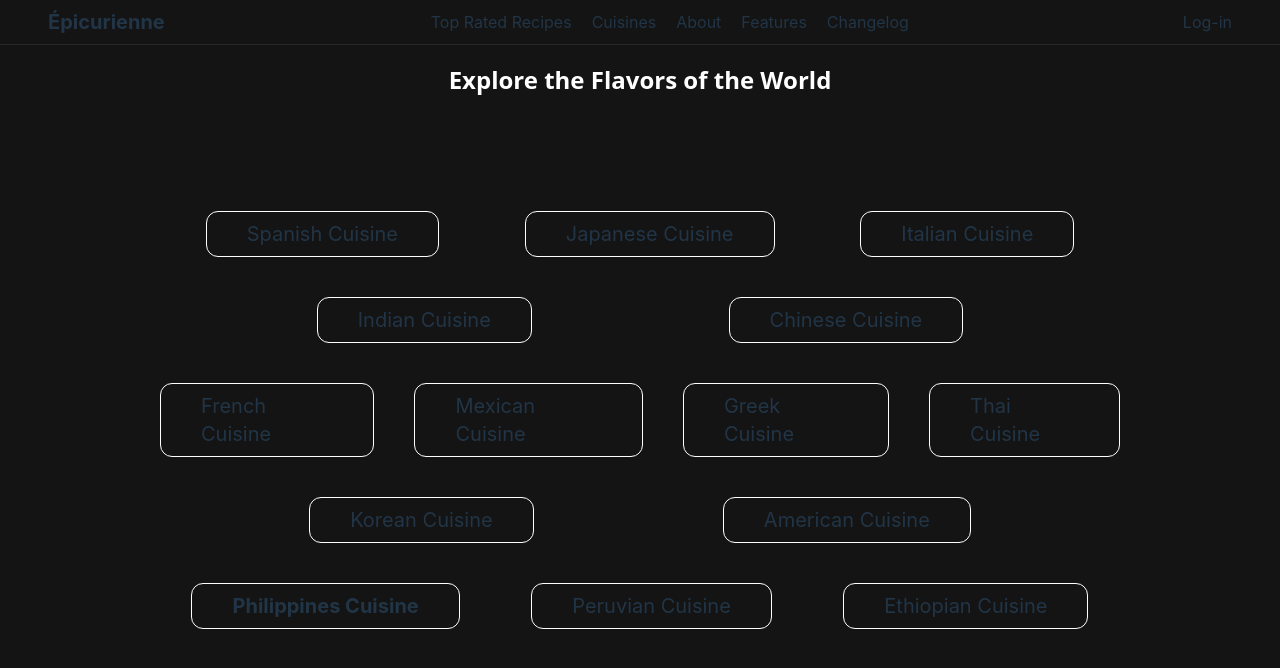
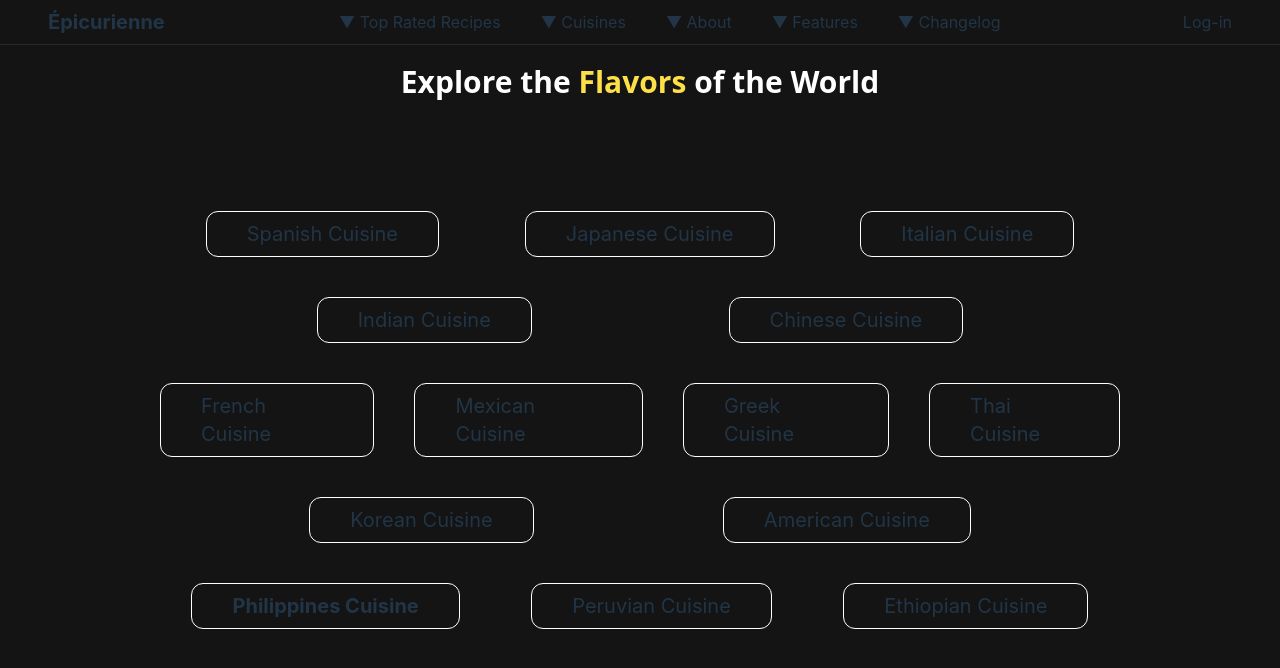
Before and after one commit to Meliorasimp/RecipeApp, a React (Vite) app in the folder client/: page /cuisines in a window 1280 px wide. Shown: the top 668 px of the page. Built offline with nearby package versions, Linux system fonts and the light colour scheme.

Commit message:
Added Navigation Custom hook

```diff
--- a/client/src/components/Navbar.jsx
+++ b/client/src/components/Navbar.jsx
@@ -15,12 +15,12 @@ const Navbar = () => {
     <div className='navbar-background z-50'>
       <div className='flex justify-between items-center m-2'>
         <h1 className='font-bold text-xl ml-10 cursor-pointer' onClick={handleHomePageClick}>Épicurienne</h1>
-        <div className='flex gap-5 mr-2 justify-center items-center'>
-            <h1 className='cursor-pointer hover:text-orange-300'>Top Rated Recipes</h1>
-            <h1 className='cursor-pointer hover:text-orange-300' onClick={handleCuisineClick}>Cuisines</h1>
-            <h1 className='cursor-pointer hover:text-orange-300'>About</h1>
-            <h1 className='cursor-pointer hover:text-orange-300'>Features</h1>
-            <h1 className='cursor-pointer hover:text-orange-300'>Changelog</h1>
+        <div className='flex gap-10 mr-2 justify-center items-center'>
+            <h1 className='cursor-pointer hover:text-orange-300'> &#x25BC; Top Rated Recipes</h1>
+            <h1 className='cursor-pointer hover:text-orange-300' onClick={handleCuisineClick}>&#x25BC; Cuisines</h1>
+            <h1 className='cursor-pointer hover:text-orange-300'>&#x25BC; About</h1>
+            <h1 className='cursor-pointer hover:text-orange-300'>&#x25BC; Features</h1>
+            <h1 className='cursor-pointer hover:text-orange-300'>&#x25BC; Changelog</h1>
         </div>
         <div>
           <h1 className='mr-10'>Log-in</h1>
--- /dev/null
+++ b/client/src/hooks/Navigationhook.jsx
@@ -0,0 +1,14 @@
+import { useCallback } from "react";
+import { useNavigate } from "react-router-dom";
+
+function NavigationHook() {
+    const navigate = useNavigate();
+
+    const navigateTo = useCallback((path) => {
+        navigate(path);
+    }, [navigate]);
+
+    return navigateTo;
+}
+
+export default NavigationHook;
--- a/client/src/pages/Cuisines.jsx
+++ b/client/src/pages/Cuisines.jsx
@@ -1,14 +1,16 @@
-import React from 'react'
+import NavigationHook from '../hooks/Navigationhook'
 import '../styles/homepagestyles.css'
 
 const Cuisines = () => {
+  const navigate = NavigationHook()
+
   return (
     <div className='homepage-background flex justify-center items-center relative flex-col'>
-        <h1 className='mb-4 mt-4 absolute top-12 homepage-text-color font-bold text-2xl'>Explore the Flavors of the World</h1>
+        <h1 className='mb-4 mt-4 absolute top-12 homepage-text-color font-bold text-3xl'>Explore the <span className='text-yellow-300'>Flavors</span> of the World</h1>
       <div className='flex justify-center items-center flex-col h-3/4 mt-10 w-3/4 gap-10'>
         <div className='flex justify-evenly items-center flex-row gap-10 w-full'>
           <div>
-            <h1 className='text-xl bprder border-white border py-2 px-10 rounded-xl hover:cursor-pointer hover:bg-white hover:text-black transition-all duration-300'>Spanish Cuisine</h1>
+            <h1 className='text-xl bprder border-white border py-2 px-10 rounded-xl hover:cursor-pointer hover:bg-white hover:text-black transition-all duration-300' onClick={() => navigate('/cuisines/spanish')}>Spanish Cuisine</h1>
           </div>
           <div>
             <h1 className='text-xl bprder border-white border py-2 px-10 rounded-xl hover:cursor-pointer hover:bg-white hover:text-black transition-all duration-300'>Japanese Cuisine</h1>
```
